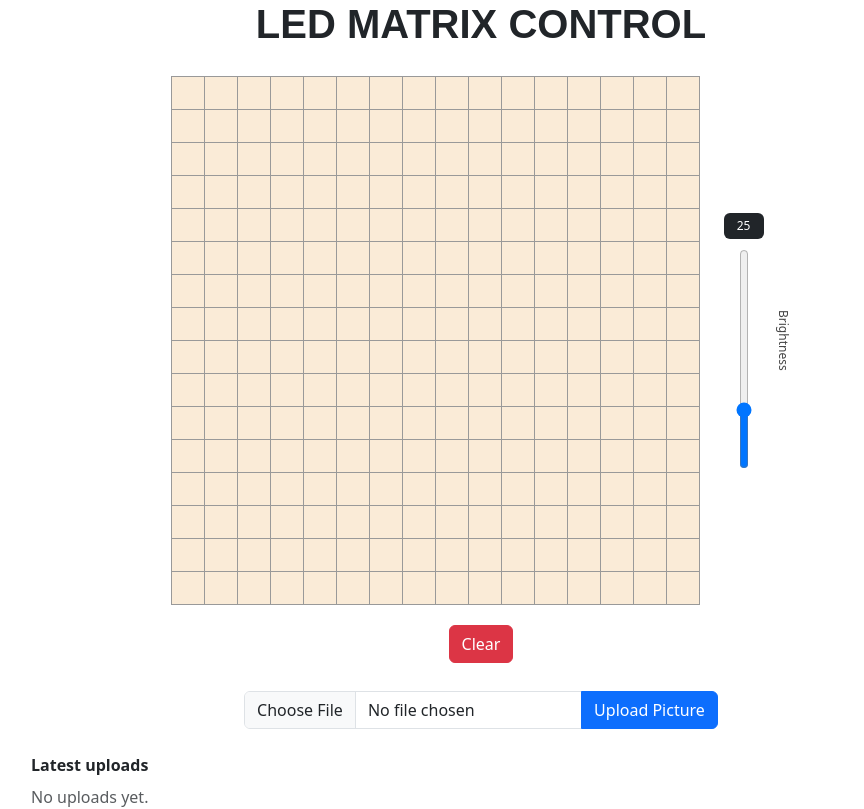
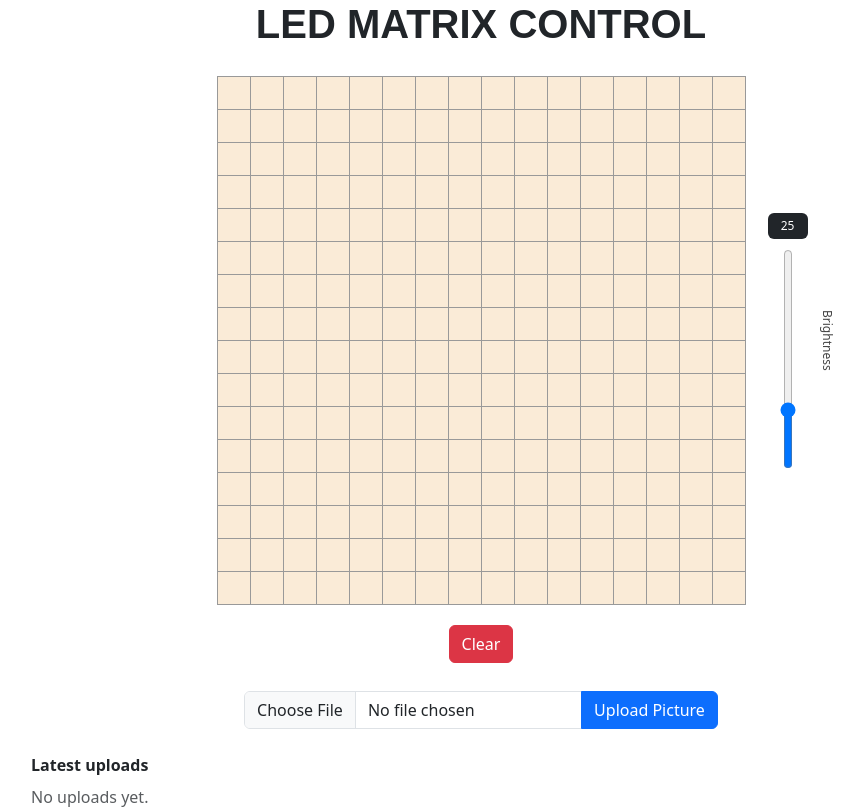
Before and after one commit to 720kbps/LEDMatrix, a Django app: page / in a window 1280 px wide. Shown: the whole page, without its empty margins (159-1023 px from the left). Run offline with Django 5.2, Linux system fonts and the light colour scheme.

Commit message:
fixed layout 4

```diff
--- a/static/css/style.css
+++ b/static/css/style.css
@@ -66,16 +66,22 @@
 }
 
 #matrix-controls {
+    position: relative;
     display: flex;
+    justify-content: center;
     align-items: center;
-    gap: 24px;
 }
 
 #matrix-wrapper {
     display: flex;
+    margin: 0 auto;
 }
 
 #slider-wrapper {
+    position: absolute;
+    right: -90px;
+    top: 50%;
+    transform: translateY(-50%);
     display: flex;
     flex-direction: row;
     align-items: center;
```
